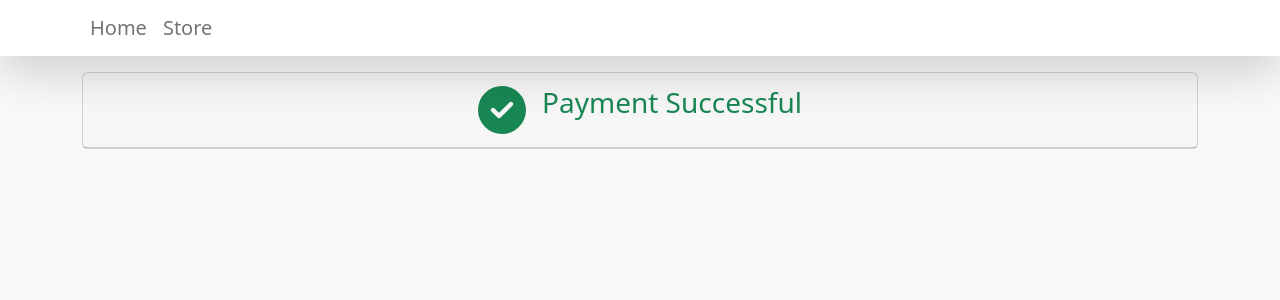
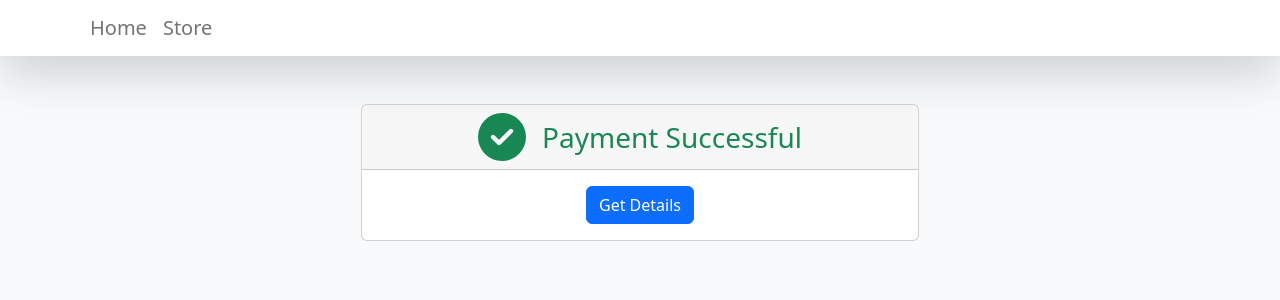
Before and after one commit to barisdevjs/tsx-shopping-card, a React (Vite) app: page /success in a window 1280 px wide. Shown: the top 300 px of the page. Built offline with nearby package versions, Linux system fonts and the light colour scheme.

Commit message:
success page functioning

```diff
--- a/src/components/Item.tsx
+++ b/src/components/Item.tsx
@@ -9,7 +9,7 @@ function Item() {
   const { name } = useParams();
   const { getItem } = useShoppingCart();
   const element = getItem(name as string);
-  const navigate =useNavigate()
+  const navigate =useNavigate();
 
   return (
       <Card>
--- a/src/pages/Success.tsx
+++ b/src/pages/Success.tsx
@@ -1,19 +1,86 @@
-import React from 'react'
+import React, { useState } from 'react'
 import { FontAwesomeIcon } from '@fortawesome/react-fontawesome'
-import { Card, Stack } from 'react-bootstrap'
+import { Button, Card, Col, Row, Stack } from 'react-bootstrap'
 import { faCheckCircle } from '@fortawesome/free-solid-svg-icons';
+import { BsFillArrowLeftSquareFill } from "react-icons/bs";
+import { useNavigate } from 'react-router-dom';
+import { formatDate, formatFirstLetter } from '../utilities/formatCurrency';
+
+interface IPaymentIntent {
+  status: string;
+  amount: number;
+  created:number;
+  payment_method_types:Array<string>;
+};
 
 
+const initialPaymentIntents: IPaymentIntent = {
+  status: '',
+  amount: 0,
+  created: 0,
+  payment_method_types: ['']
+  };
+
 function Success() {
+
+  const [paymentIntents, setPaymentIntents] = useState<IPaymentIntent >(initialPaymentIntents);
+  const [flag,setFlag] = useState<boolean>(false);
+  const navigate = useNavigate();
+
+
+  const handleClick = async () => {
+    try {
+      const response = await fetch('http://localhost:4000/paymentIntents');
+      const data = await response.json();
+      setPaymentIntents(data?.data?.[0]);
+      setFlag(true);
+    } catch (error) {
+      console.error(error);
+    }
+  }
+  console.log('Payment Intents:', paymentIntents);
+
+
   return (
-    <Card>
+    <Card className="m-auto w-50 mt-5">
         <Card.Header>
             <Stack direction="horizontal" className="d-flex align-items-center justify-content-center gap-3">
             <FontAwesomeIcon icon={faCheckCircle} className='text-success' size='3x' />
-            <p className='text-success fs-3'>Payment Successful</p>
+            <p className='text-success fs-3 m-0' >Payment Successful</p>
             </Stack>
         </Card.Header>
+        <Card.Body>
+          <Stack direction="horizontal"  className="d-flex align-items-center justify-content-center gap-3">
+          { !flag ?
+          <Button variant='primary' className='m-auto' onClick={handleClick}>
+            Get Details
+          </Button> :
+          <Button variant="outline-primary" className="btn-out" onClick={() => navigate('/store')} >
+              <BsFillArrowLeftSquareFill />Back to Store</Button>}
+          </Stack>
+        </Card.Body>
+          { (paymentIntents && flag) ? (
+            <>
+        <Row className="px-3">
+          <Col className="text-center">Amount</Col>
+          <Col className="text-center">{paymentIntents.amount} TRY</Col>
+        </Row>
+        <Row className="px-3">
+          <Col className="text-center">Date</Col>
+          <Col className="text-center">{formatDate(paymentIntents.created)}</Col>
+        </Row>
+        <Row className="px-3">
+          <Col className="text-center">Payment Method</Col>
+          <Col className="text-center">{formatFirstLetter(paymentIntents.payment_method_types[0])}</Col>
+        </Row>
+        <Row className="px-3">
+          <Col className="text-center">Status</Col>
+          <Col className="text-center text-success">{formatFirstLetter(paymentIntents.status)}</Col>
+        </Row>
+        </>
+          ) : null }
     </Card>
+
   )
 }
 
--- a/src/utilities/formatCurrency.ts
+++ b/src/utilities/formatCurrency.ts
@@ -8,3 +8,15 @@ const CURRENCY_FORMAT = new Intl.NumberFormat('tr-TR', {
 export function formatCurrency(number: number) : string {
     return CURRENCY_FORMAT.format(number)
 }
+
+export function formatFirstLetter(str:string) : string{
+    return str.charAt(0).toUpperCase() + str.slice(1)
+}
+
+export function formatDate(timeNumber:number ) : string {
+    const date = new Date(timeNumber * 1000);
+    const day = date.getDate().toString().padStart(2, '0');
+    const month = (date.getMonth() + 1).toString().padStart(2, '0');
+    const year = date.getFullYear();
+    return `${day}/${month}/${year}`;
+  }
```
Also changed, not shown: 1 other file (tests, documents, lock files or other folders).
